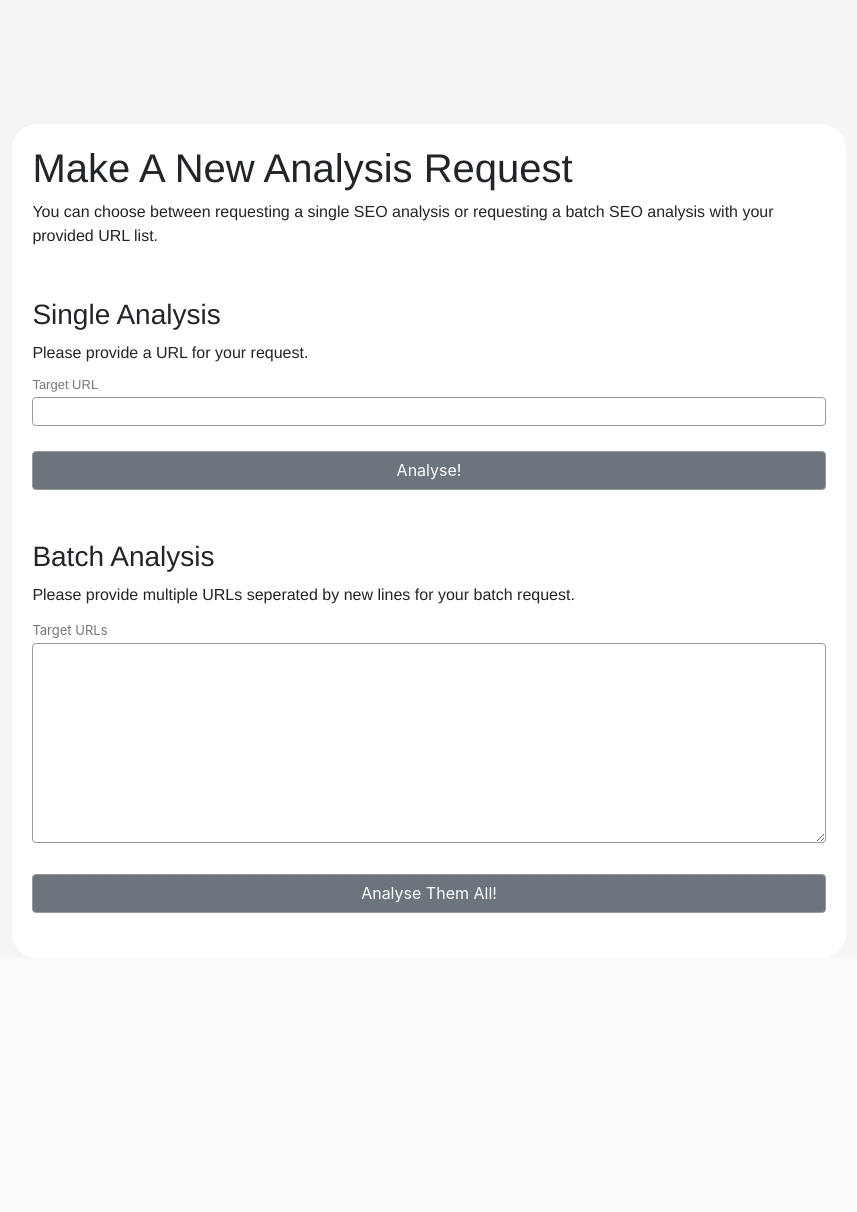
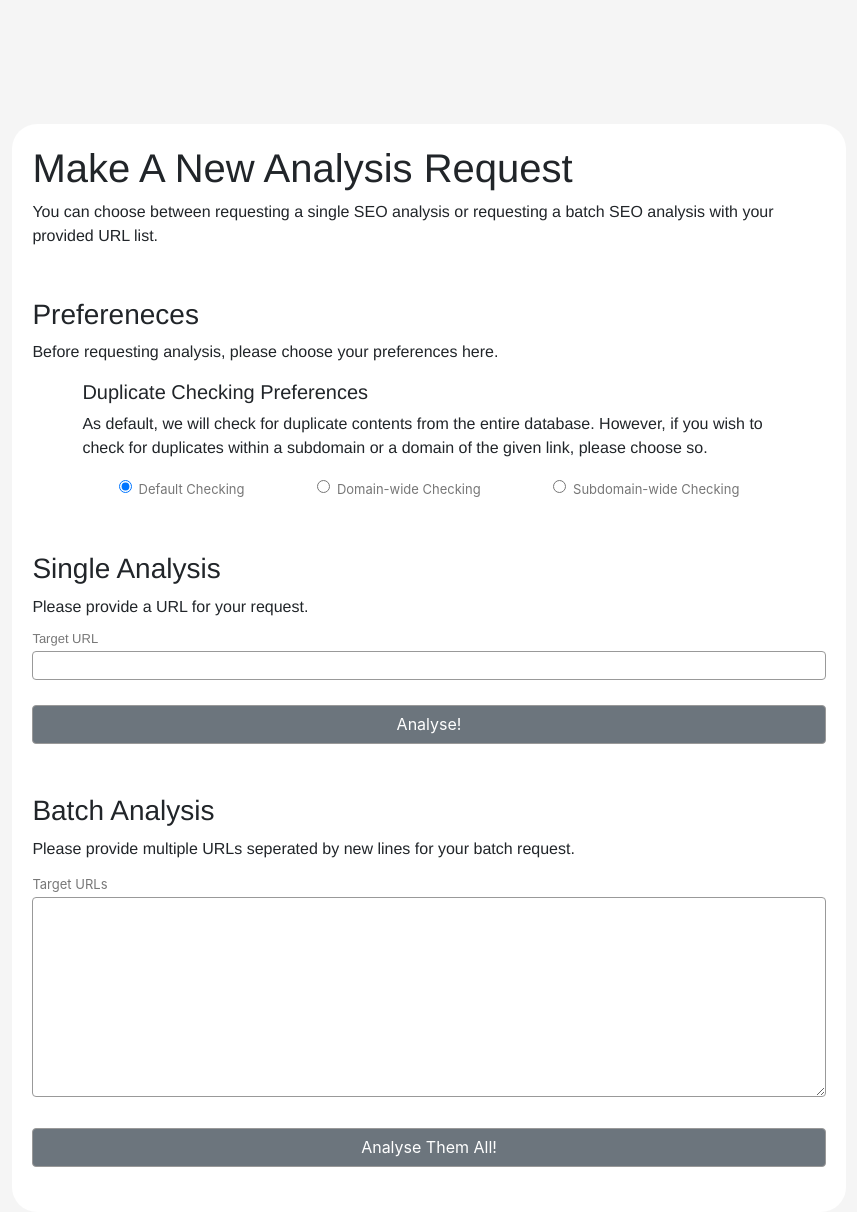
Before and after one commit to egehatirnaz/seo-helper, a Flask app: template templates/account/analyse.html in a window 1280 px wide. Shown: the part 77-1289 px from the top of the page, without its empty margins (211-1068 px from the left). Before the commit the page ends 1035 px from the top, so only its background shows below. Run offline with Flask 2, Linux system fonts and the light colour scheme; the template is opened without the code that fills it, so the values that code supplies are empty; some libraries are stand-ins or nearby versions.

Commit message:
Duplicate checking preferences are completed.

```diff
--- a/app.py
+++ b/app.py
@@ -585,13 +585,15 @@ def request_analysis():
             analyser = Analyser()
 
             if 'mode' in json_data:
-                if json_data['mode'] is 'domain':
-                    result = analyser.request_analysis(url, api_key, "single", mode='domain')
-                elif json_data['mode'] is 'subdomain':
-                    result = analyser.request_analysis(url, api_key, "single", mode='subdomain')
+                if json_data['mode'] == "domain":
+                    result = analyser.request_analysis(url, api_key, "single", dup_mode='domain')
+                elif json_data['mode'] == "subdomain":
+                    result = analyser.request_analysis(url, api_key, "single", dup_mode='subdomain')
+                elif json_data['mode'] == "default":
+                    result = analyser.request_analysis(url, api_key, "single")
                 else:
                     return make_response(jsonify(
-                        {"message": "Invalid parameters."}), 400)
+                        {"message": "Invalid parameters." + json_data['mode']}), 400)
             else:
                 result = analyser.request_analysis(url, api_key, "single")
             message = result[1]
@@ -621,10 +623,12 @@ def request_analysis_batch():
             analyser = Analyser()
 
             if 'mode' in json_data:
-                if json_data['mode'] is 'domain':
-                    result = analyser.request_analysis(url, api_key, "batch", mode='domain')
-                elif json_data['mode'] is 'subdomain':
-                    result = analyser.request_analysis(url, api_key, "batch", mode='subdomain')
+                if json_data['mode'] is "domain":
+                    result = analyser.request_analysis(url, api_key, "batch", dup_mode='domain')
+                elif json_data['mode'] is "subdomain":
+                    result = analyser.request_analysis(url, api_key, "batch", dup_mode='subdomain')
+                elif json_data['mode'] is "default":
+                    result = analyser.request_analysis(url, api_key, "batch")
                 else:
                     return make_response(jsonify(
                         {"message": "Invalid parameters."}), 400)
--- a/templates/account/analyse.html
+++ b/templates/account/analyse.html
@@ -23,9 +23,10 @@
 
    <link rel="stylesheet" href="{{ url_for('static', filename='main.css') }}">
    <style>
-      .input-prompt {
+      .input-prompt, label {
          margin: 0 0 3px 0 !important;
       }
+
    </style>
 </head>
 <body>
@@ -44,6 +45,38 @@
          <h1>Make A New Analysis Request</h1>
          <p>You can choose between requesting a single SEO analysis or requesting a batch SEO analysis with your
             provided URL list.</p>
+         <div id="settings-analysis-div" class="analysis-choice-wrapper">
+            <h3>Prefereneces</h3>
+            <p>Before requesting analysis, please choose your preferences here.</p>
+            <div id="settings" style="margin: 0 50px;">
+               <h5>Duplicate Checking Preferences</h5>
+               <p>As default, we will check for duplicate contents from the entire database. However, if you wish to
+                  check for duplicates within a subdomain or a domain of the given link, please choose so.</p>
+               <div style="display:flex; justify-content: space-around">
+                  <div class="form-check">
+                     <input class="form-check-input" type="radio" name="mode" id="dup_check1" value="default"
+                            onchange="dup_check_handler(this);" checked>
+                     <label class="form-check-label" for="dup_check1">
+                        Default Checking
+                     </label>
+                  </div>
+                  <div class="form-check">
+                     <input class="form-check-input" type="radio" name="mode" id="dup_check2" value="domain"
+                            onchange="dup_check_handler(this);">
+                     <label class="form-check-label" for="dup_check2">
+                        Domain-wide Checking
+                     </label>
+                  </div>
+                  <div class="form-check">
+                     <input class="form-check-input" type="radio" name="mode" id="dup_check3" value="subdomain"
+                            onchange="dup_check_handler(this);">
+                     <label class="form-check-label" for="dup_check3">
+                        Subdomain-wide Checking
+                     </label>
+                  </div>
+               </div>
+            </div>
+         </div>
          <div id="single-analysis-div" class="analysis-choice-wrapper">
             <h3>Single Analysis</h3>
             <div class="form-heading" style="margin-bottom: 10px;">
@@ -81,6 +114,7 @@
 </div>
 </body>
 <script>
+    let dup_check = "default";
     $(function () {
         // SINGLE REQUEST
         $('#single-analysis').on('submit', function (e) {
@@ -104,10 +138,11 @@
                     contentType: 'application/json',
                     data: JSON.stringify({
                         url: url,
-                        api_key: "{{api_key}}"
+                        api_key: "{{api_key}}",
+                        mode: dup_check
                     }),
                     beforeSend: function () {
-                        if(req != null) {
+                        if (req != null) {
                             req.abort();
                         }
                         submitButton.val("");
@@ -159,12 +194,13 @@
                     contentType: 'application/json',
                     data: JSON.stringify({
                         url: urls,
-                        api_key: "{{api_key}}"
+                        api_key: "{{api_key}}",
+                        mode: dup_check
                     }),
                     beforeSend: function () {
-                        if(req != null) {
-                             req.abort();
-                         }
+                        if (req != null) {
+                            req.abort();
+                        }
                         submitButton.val("");
                         submitButton.addClass("button_loading");
                         submitButton.attr("disabled", true);
@@ -190,5 +226,10 @@
             $('#response_batch').text(message);
         });
     });
+
+    function dup_check_handler(checkbox) {
+        dup_check = checkbox.value;
+        console.log(dup_check);
+    }
 </script>
 </html>
```
